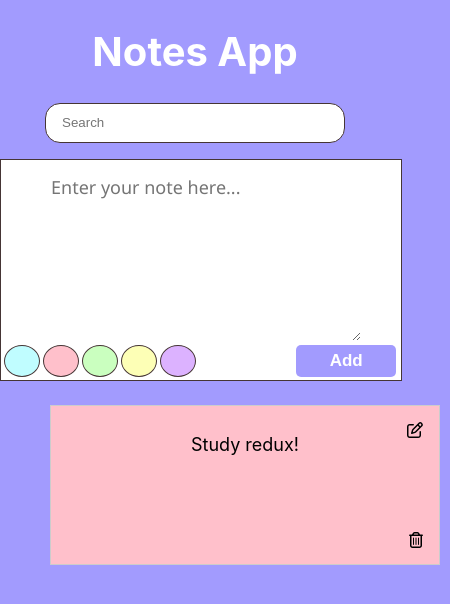
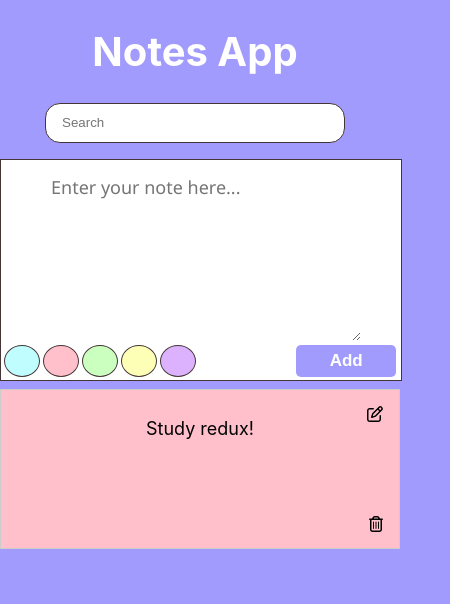
Before and after one commit to Eda-Inal/note-app, a React (Create React App) app: page / in a window 390 px wide. Shown: the top 604 px of the page, 450 px wide, since content can reach past the window. Built offline with nearby package versions, Linux system fonts and the light colour scheme.

Commit message:
fixed responsive design mistakes

```diff
--- a/src/App.css
+++ b/src/App.css
@@ -23,30 +23,37 @@ font-size: 40px;
 }
 
 
+
+ul {
+  list-style: none;
+  padding: 0;
+  display: flex;
+  justify-content: center;
+  max-width: 1000px;
+  margin: auto;
+  flex-wrap: wrap;
+}
+
 .notes-list {
   list-style: none;
   padding: 0;
   display: flex;
   justify-content: center;
-}
-ul {
-  width: 1000px;
-  margin-top: 1rem;
   margin: auto;
-  display: flex;
-  flex-wrap: wrap;
-  justify-content: space-between; /* Eğer aralarında boşluk bırakmak istiyorsanız space-between kullanabilirsiniz. */
 }
 
 .notes-list li {
   position: relative;
   border: 1px solid #ccc;
+  align-items: center;
+  margin-right: 10px;
   margin-top: 0.5rem;
   padding: 10px;
   height: 160px;
-  margin-right: 10px;
+
   margin-bottom: 10px; /* Yatay boşluklar için kullanabilirsiniz. */
   width: calc(33.333% - 10px); /* İki eleman arasındaki boşluğu düzeltmek için. */
+  justify-content: center;
   box-sizing: border-box; /* Padding ve border'ın genişlik ve yüksekliği içine dahil edilmesini sağlar. */
 }
 
@@ -127,14 +134,19 @@ button {
  }
  .text-container{
   width: 400px;
+
+  margin: auto;
+  margin-bottom: 0.5rem;
  }
  .notes-list{
   width: 400px;
-  margin-left: 50px;
-  margin-right: 50px;
+  margin: auto;
+
  }
   .notes-list li{
-    width: 100%
+    width: 400px;
+    margin: auto;
+    margin-bottom: 0.5rem;
   }
   h1{
     display: flex;
@@ -154,6 +166,9 @@ button {
   }
 
 }
+
+
+
 
 
 .error {
```
